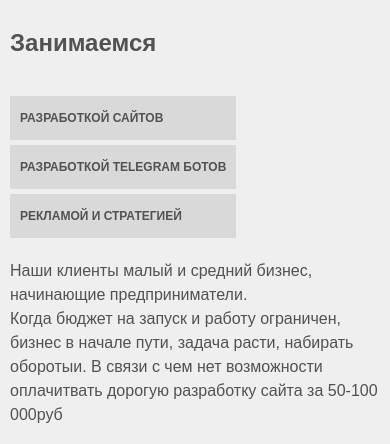
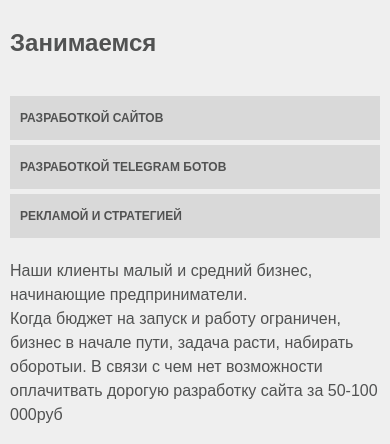
Before and after one commit to 1ev5ha/test-landing, a plain HTML site: page index.html in a window 390 px wide. Shown: the part 359-803 px from the top of the page. Drawn offline with Linux system fonts and the light colour scheme.

Commit message:
Add files via upload

```diff
--- a/css/styles.css
+++ b/css/styles.css
@@ -358,6 +358,7 @@ flex-direction: column;
     font-size: 12px;
     padding: 10px auto;
     margin: 5px auto;
+    width: calc(100vw - 40px);
     }
 
 }
```
